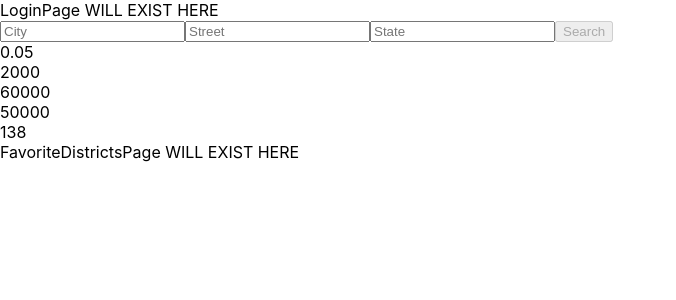
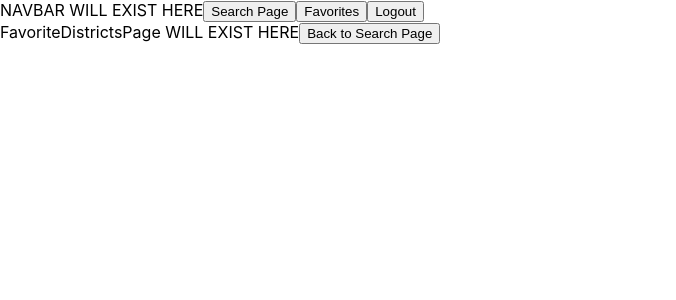
Before and after one commit to reportcard-org/reportcard-fe, a React (Create React App) app: page /favorite-districts in a window 1280 px wide. Shown: the top 300 px of the page, without its empty margins (0-676 px from the left). Built offline with nearby package versions, Linux system fonts and the light colour scheme.

Commit message:
Add routes for each component

```diff
--- a/src/components/ NavBar/NavBar.js
+++ b/src/components/ NavBar/NavBar.js
@@ -1,10 +1,19 @@
 import React from 'react';
 import './NavBar.css';
+import {  useNavigate } from 'react-router-dom';
+
 
 const NavBar = () => {
+    const navigate = useNavigate()
+
+    // a note about the buttons.  The buttons for routing home, favorites, etc will need to be conditionally rendered by the path of the url.  Example: when on the favorites page we dont want a button that routes us to the favorites page since we are already on it
+
     return (
         <div className='nav-bar'>
             NAVBAR WILL EXIST HERE
+            <button className='search-page' onClick={ () => navigate('/home') }>Search Page</button>
+            <button className='favorite-page' onClick={ () => navigate('/favorite-districts') }>Favorites</button>
+            <button className='search-page' onClick={ () => navigate('/') }>Logout</button>
         </div>
     )
 }
--- a/src/components/App/App.js
+++ b/src/components/App/App.js
@@ -1,11 +1,15 @@
 import React, { useState } from 'react';
 import './App.css';
 import DistrictInfoPage from '../DistrictInfoPage/DistrictInfoPage';
+import NavBar from '../ NavBar/NavBar';
 import SearchPage from '../SearchPage/SearchPage';
 import UserLoginPage from '../UserLoginPage/UserLoginPage';
 import FavoriteDistrictsPage from '../FavoriteDistrictsPage/FavoriteDistrictsPage';
+import { Routes, Route, useNavigate } from 'react-router-dom';
+
 
 const App = () => {
+  const navigate = useNavigate()
 
   //this will need a second param of setDistrictData once we get the form hooked up to search
  const [districtData] = useState(
@@ -30,16 +34,36 @@ const App = () => {
 
   }
 
-
   return (
     <div className="App">
-      <UserLoginPage />
+      <NavBar />
 
-      <SearchPage searchForAddress={searchForAddress} />
+      <Routes>
+        <Route exact path='/' element={
+          <UserLoginPage />
+        }/>
 
-      <DistrictInfoPage districtData={districtData} />
+        <Route path='/home' element={
+          <SearchPage searchForAddress={searchForAddress} />
+        }
+        />
 
-      <FavoriteDistrictsPage />
+        <Route path='/district-info' element={
+          <DistrictInfoPage districtData={districtData} />
+        } />
+
+        <Route path='/favorite-districts' element={
+          <FavoriteDistrictsPage />
+        } />
+
+        <Route path='*' element={
+          <div>
+            <h1 className='not-found'>404: Not found</h1>
+            <button className='search-page' onClick={ () => navigate('/home') } >Back to Search Page</button>
+          </div>
+        } />
+
+      </Routes>
     </div>
   );
 }
--- a/src/components/FavoriteDistrictsPage/FavoriteDistrictsPage.js
+++ b/src/components/FavoriteDistrictsPage/FavoriteDistrictsPage.js
@@ -1,12 +1,19 @@
 import React from 'react';
 import './FavoriteDistrictsPage.css';
 // import PropTypes from 'prop-types'
+// import FavoriteReportCard from '../FavoritedReportCard/FavoriteReportCard';
+import {  useNavigate } from 'react-router-dom';
 
 
 const FavoriteDistrictsPage = () => {
+    //will this need to hold state [] for the favorites or can we hold this in App??
+    const navigate = useNavigate()
+
     return (
         <div className='favorites-container'>
             FavoriteDistrictsPage WILL EXIST HERE
+            <button className='search-page' onClick={ () => navigate('/home') }>Back to Search Page</button>
+
         </div>
     )
 }
--- /dev/null
+++ b/src/components/FavoritedReportCard/FavoriteReportCard.js
@@ -0,0 +1,29 @@
+import React from 'react';
+import './FavoriteReportCard.css';
+import PropTypes from 'prop-types'
+
+//pass in function to delete a favorited report card
+
+const FavoriteReportCard = ({ studentTeacherRatio, perStudentExpenditure, teacherSalaryInfo, studentPopulationSize, numberOfSchoolsInDistrict }) => {
+    return (
+        <div className='report-card'>
+            {studentTeacherRatio}
+            {perStudentExpenditure}
+            {teacherSalaryInfo}
+            {studentPopulationSize}
+            {numberOfSchoolsInDistrict}
+
+        </div>
+    )
+}
+
+export default FavoriteReportCard;
+
+FavoriteReportCard.propTypes = {
+    studentTeacherRatio: PropTypes.number,
+    perStudentExpenditure: PropTypes.number,
+    teacherSalaryInfo: PropTypes.number,
+    studentPopulationSize: PropTypes.number,
+    numberOfSchoolsInDistrict: PropTypes.number
+    //function to delete will be a proptype of function
+}
--- a/src/components/UserLoginPage/UserLoginPage.js
+++ b/src/components/UserLoginPage/UserLoginPage.js
@@ -1,10 +1,14 @@
 import React from 'react';
 import './UserLoginPage.css';
+import {  useNavigate } from 'react-router-dom';
 
 const LoginPage = () => {
+    const navigate = useNavigate()
+
     return (
         <div className='user-login-form-container'>
             LoginPage WILL EXIST HERE
+            <button className='search-page' onClick={ () => navigate('/home') }>Continue as Guest</button>
         </div>
     )
 }
--- a/src/index.js
+++ b/src/index.js
@@ -3,12 +3,16 @@ import ReactDOM from 'react-dom/client';
 import './index.css';
 import App from '../src/components/App/App';
 import reportWebVitals from './reportWebVitals';
+import { BrowserRouter } from 'react-router-dom';
+
 
 const root = ReactDOM.createRoot(document.getElementById('root'));
 root.render(
-  <React.StrictMode>
-    <App />
-  </React.StrictMode>
+  <BrowserRouter>
+    <React.StrictMode>
+      <App />
+    </React.StrictMode>
+  </ BrowserRouter >
 );
 
 // If you want to start measuring performance in your app, pass a function
```
Also changed, not shown: src/components/FavoritedReportCard/FavoriteReportCard.css (added).
